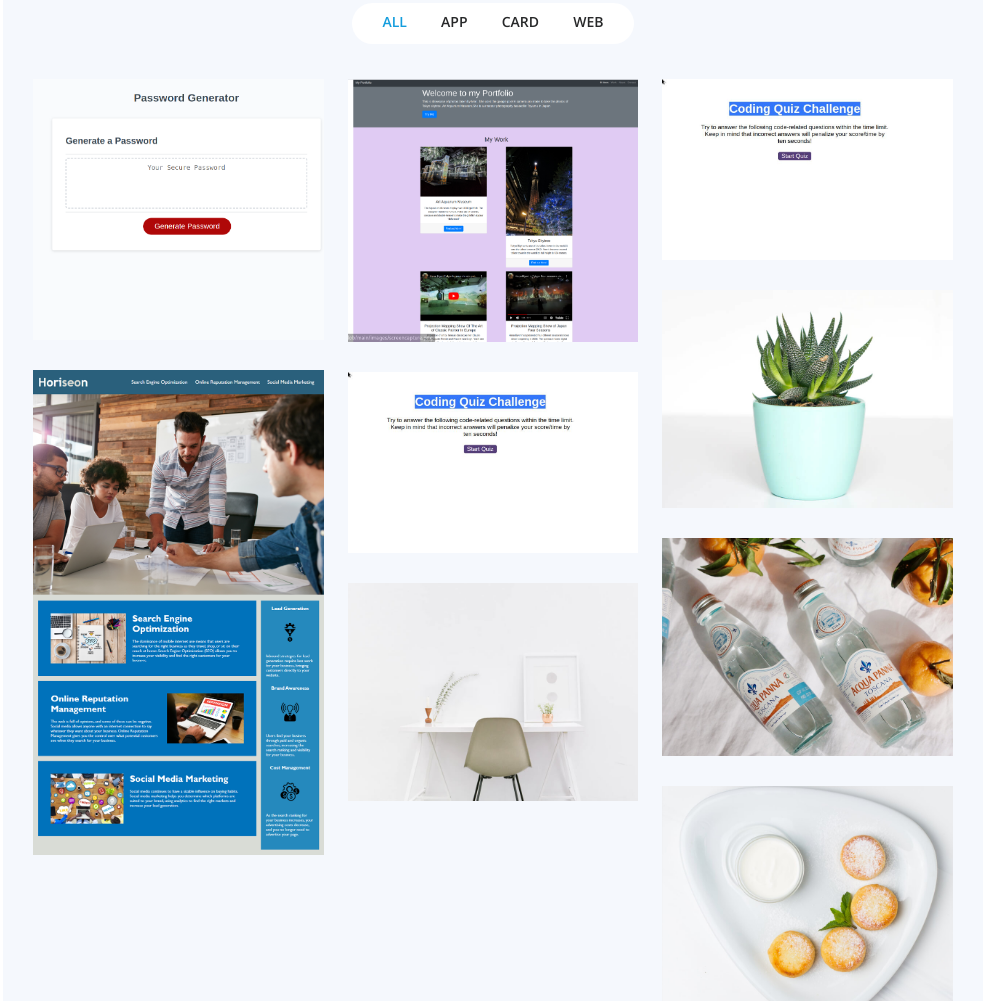
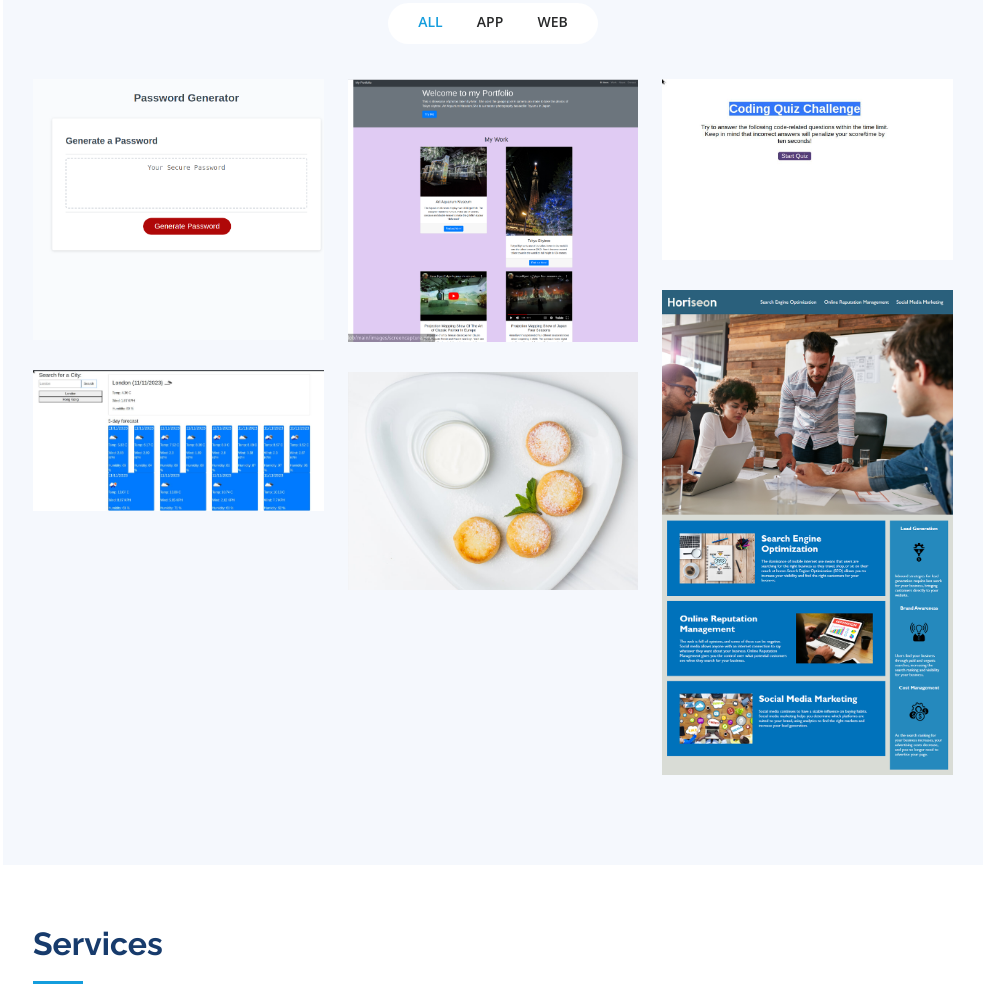
Before and after one commit to vboxorcale/MyPortfolio, a plain HTML site: page index.html in a window 1280 px wide. Shown: the part 1917-2918 px from the top of the page, without its empty margins (297-1280 px from the left). Drawn offline with nearby package versions, Linux system fonts and the light colour scheme.

Commit message:
remove unnecessary div

```diff
--- a/index.html
+++ b/index.html
@@ -206,7 +206,7 @@
             <ul id="portfolio-flters">
               <li data-filter="*" class="filter-active">All</li>
               <li data-filter=".filter-app">App</li>
-              <li data-filter=".filter-card">Card</li>
+
               <li data-filter=".filter-web">Web</li>
             </ul>
           </div>
@@ -244,15 +244,7 @@
             </div>
           </div>
 
-          <div class="col-lg-4 col-md-6 portfolio-item filter-card">
-            <div class="portfolio-wrap">
-              <img src="./assets/img/portfolio/portfolio-4.jpg" class="img-fluid" alt="">
-              <div class="portfolio-links">
-                <a href="./assets/img/portfolio/portfolio-4.jpg" data-gallery="portfolioGallery" class="portfolio-lightbox" title="Card 2"><i class="bx bx-plus"></i></a>
-                <a href="portfolio-details.html" title="More Details"><i class="bx bx-link"></i></a>
-              </div>
-            </div>
-          </div>
+
 
           <div class="col-lg-4 col-md-6 portfolio-item filter-web">
             <div class="portfolio-wrap">
@@ -266,33 +258,15 @@
 
           <div class="col-lg-4 col-md-6 portfolio-item filter-app">
             <div class="portfolio-wrap">
-              <img src="./assets/img/portfolio/portfolio-6.jpg" class="img-fluid" alt="">
+              <img src="./assets/img/portfolio/weather.jpg" class="img-fluid" alt="">
               <div class="portfolio-links">
-                <a href="./assets/img/portfolio/portfolio-6.jpg" data-gallery="portfolioGallery" class="portfolio-lightbox" title="App 3"><i class="bx bx-plus"></i></a>
-                <a href="portfolio-details.html" title="More Details"><i class="bx bx-link"></i></a>
+                <a href="./assets/img/portfolio/weather.jpg" data-gallery="portfolioGallery" class="portfolio-lightbox" title="App 3"><i class="bx bx-plus"></i></a>
+                <a href="https://kururu-5daysweatherdashboard.onrender.com/" title="More Details"><i class="bx bx-link"></i></a>
               </div>
             </div>
           </div>
 
-          <div class="col-lg-4 col-md-6 portfolio-item filter-card">
-            <div class="portfolio-wrap">
-              <img src="./assets/img/portfolio/portfolio-7.jpg" class="img-fluid" alt="">
-              <div class="portfolio-links">
-                <a href="./assets/img/portfolio/portfolio-7.jpg" data-gallery="portfolioGallery" class="portfolio-lightbox" title="Card 1"><i class="bx bx-plus"></i></a>
-                <a href="portfolio-details.html" title="More Details"><i class="bx bx-link"></i></a>
-              </div>
-            </div>
-          </div>
 
-          <div class="col-lg-4 col-md-6 portfolio-item filter-card">
-            <div class="portfolio-wrap">
-              <img src="./assets/img/portfolio/portfolio-8.jpg" class="img-fluid" alt="">
-              <div class="portfolio-links">
-                <a href="./assets/img/portfolio/portfolio-8.jpg" data-gallery="portfolioGallery" class="portfolio-lightbox" title="Card 3"><i class="bx bx-plus"></i></a>
-                <a href="portfolio-details.html" title="More Details"><i class="bx bx-link"></i></a>
-              </div>
-            </div>
-          </div>
 
           <div class="col-lg-4 col-md-6 portfolio-item filter-web">
             <div class="portfolio-wrap">
```
Also changed, not shown: assets/img/portfolio/weather.jpg (added).
